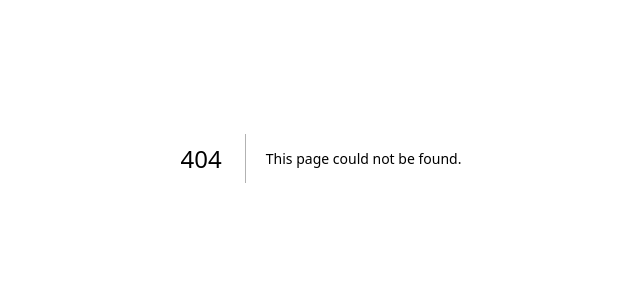
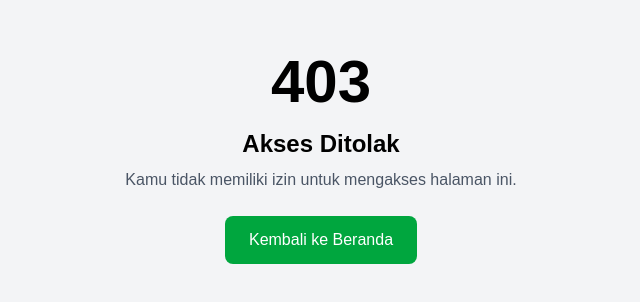
Before and after one commit to RamliWane/ReadMy-Library, a Next.js app: page /forbidden in a window 1280 px wide. Before the commit this address had no page. Shown: the part 242-544 px from the top of the page, without its empty margins (319-959 px from the left). Built offline with nearby package versions, Linux system fonts and the light colour scheme; a web font is replaced by a local one.

Commit message:
new page dashboard and forbidden and fix login register with dc

```diff
--- a/src/app/components/Sidebar.jsx
+++ b/src/app/components/Sidebar.jsx
@@ -1,3 +1,6 @@
+import { LogOut } from "lucide-react";
+import { signOut } from "next-auth/react";
+
 export default function Sidebar() {
     return (
         <div
@@ -137,9 +140,7 @@ export default function Sidebar() {
                     </div>
                     Settings
                 </div>
-
-                <div role="button"
-                    className="flex items-center w-full p-3 rounded-lg hover:bg-blue-gray-50 hover:text-blue-gray-900">
+                    <button className="flex items-center w-full p-3 rounded-lg hover:bg-blue-gray-50 hover:text-blue-gray-900">
                         <div className="grid mr-4 place-items-center">
                             <svg xmlns="http://www.w3.org/2000/svg" viewBox="0 0 24 24"
                                 fill="currentColor" className="w-5 h-5">
@@ -149,7 +150,7 @@ export default function Sidebar() {
                             </svg>
                         </div>
                         Log Out
-                </div>
+                    </button>
 
             </nav>
         </div>
--- a/src/app/dashboard/page.jsx
+++ b/src/app/dashboard/page.jsx
@@ -1,7 +1,24 @@
-export default function Dashboard() {
+import { getServerSession } from "next-auth";
+import { authOptions } from "../api/auth/[...nextauth]/route";
+import { redirect }  from 'next/navigation';
+
+export default async function Dashboard() {
+
+    const session = await getServerSession(authOptions);
+    console.log(session);
+
+    const user = session?.user;
+
+    if(session.user.role !== "admin"){
+        redirect("/forbidden");
+    }
+
+
     return (
-        <div>
-            <h1>Dashboard</h1>
-        </div>
+        <main className="">
+            <div className="flex flex-col justify-center items-center h-screen gap-4">
+                <h1 className="text-2xl text-black">You can logout Here, {user?.email}</h1>
+            </div>
+        </main>
     );
 }
--- /dev/null
+++ b/src/app/forbidden/page.jsx
@@ -0,0 +1,20 @@
+export default function ForbiddenPage() {
+  return (
+    <div className="flex h-screen items-center justify-center bg-gray-100 px-4">
+      <div className="text-center max-w-md">
+        <h1 className="text-6xl font-bold text-black">403</h1>
+        <h2 className="text-2xl font-semibold mt-4 text-black">Akses Ditolak</h2>
+        <p className="text-gray-600 mt-2">
+          Kamu tidak memiliki izin untuk mengakses halaman ini.
+        </p>
+
+        <a
+          href="/home"
+          className="mt-6 inline-block bg-green-600 text-white px-6 py-3 rounded-lg hover:bg-green-700 transition"
+        >
+          Kembali ke Beranda
+        </a>
+      </div>
+    </div>
+  );
+}
--- a/src/app/katalog/page.jsx
+++ b/src/app/katalog/page.jsx
@@ -6,7 +6,7 @@ import BookCard from "../components/BookCard";
 import HomeFooter from "../components/HomeFooter";
 
 
-export default function detail (){
+export default function Katalog (){
     return(
         <section>
             <div className="flex bg-[#ECF4E8]">
--- a/src/app/login/page.jsx
+++ b/src/app/login/page.jsx
@@ -4,8 +4,8 @@
 
 import React, { useState } from 'react';
 import { Eye, EyeOff } from 'lucide-react';
-import { useRouter } from 'next/navigation';
 import { signIn } from 'next-auth/react';
+import { redirect, useRouter } from 'next/navigation';
 
 
 const Form = () => {
@@ -29,9 +29,9 @@ const Form = () => {
         const role = data?.user?.role;
 
         if (role !== 'admin') {
-            router.push('/home');
-        } else {
-            router.push('/katalog');
+        redirect('/home');
+        }else {
+        redirect('/dashboard');
         }
     }
 
--- a/src/middleware.js
+++ b/src/middleware.js
@@ -1,3 +1,24 @@
-export { default } from "next-auth/middleware"
+import { withAuth } from "next-auth/middleware";
 
-export const config = { matcher: ["/dashboard"] }
+export default withAuth(
+  function middleware(req) {},
+  {
+    callbacks: {
+      authorized: ({ token }) => {
+        // jika tidak login -> false
+        if (!token) return false;
+
+        // hanya admin boleh ke /dashboard
+        return token.role === "admin";
+      },
+    },
+    pages: {
+      signIn: "/forbidden",
+      error: "/forbidden",
+    },
+  }
+);
+
+export const config = {
+  matcher: ["/dashboard/:path*"],
+};
```
Lines whose indentation alone changed are shown as unchanged.
